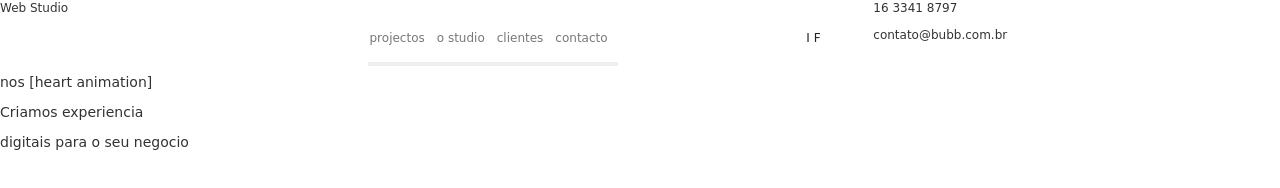
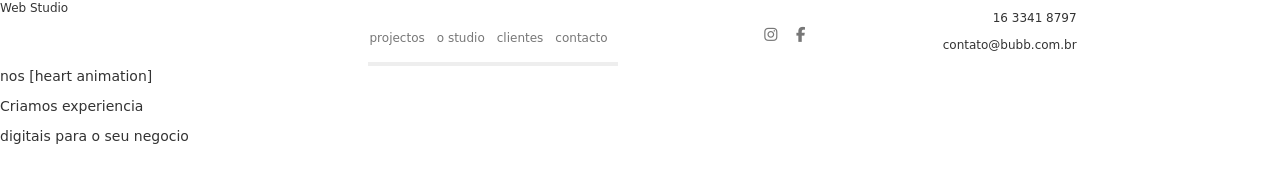
Before and after one commit to eschapp/bubb_eschapp, a website: page index.html in a window 1280 px wide. Drawn offline with nearby package versions, Linux system fonts and the light colour scheme; a web font is replaced by a local one.

Commit message:
add social icons and links

```diff
--- a/css/style.css
+++ b/css/style.css
@@ -50,3 +50,25 @@ nav li a:hover {
   text-decoration: none;
   color: #3DAFCA;
 }
+
+.col-md-2.contact p {
+  text-align: right;
+}
+
+.contact {
+  padding: 10px 0px 0px 0px;
+}
+
+.fa {
+  text-align: center;
+  padding: 35px 15px 0 0;
+  color: #777777;
+}
+
+.fa:hover {
+  color: #3DAFCA;
+}
+
+.fa a {
+  text-decoration: none;
+}
--- a/index.html
+++ b/index.html
@@ -25,12 +25,11 @@
     </nav>
 
     <div social class="col-md-1">
-      <ul>
-        <li><p>I</p></li>
-        <li><p>F</p></li>
+      <a href="http://instagram.com" alt="instagram" target="_blank"><i class="fa fa-instagram fa-lg" aria-hidden="true"></i></a>
+      <a href="http://facebook.com" alt="facebook" target="_blank"><i class="fa fa-facebook fa-lg" aria-hidden="true"></i></a>
     </div>
 
-    <div contact class="col-md-2">
+    <div class="col-md-2 contact">
       <p>16 3341 8797</p>
       <p>contato@bubb.com.br</p>
     </div>
```
